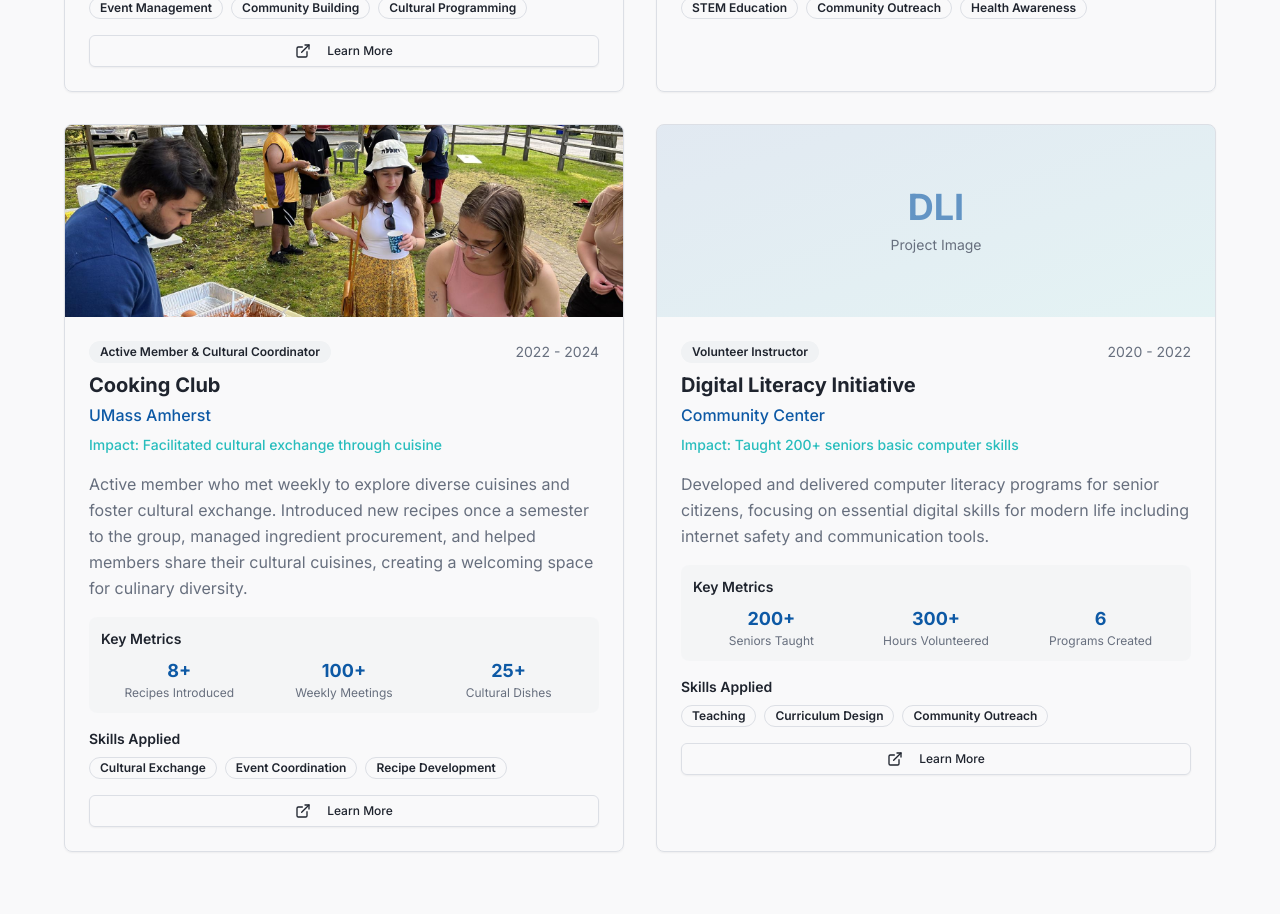
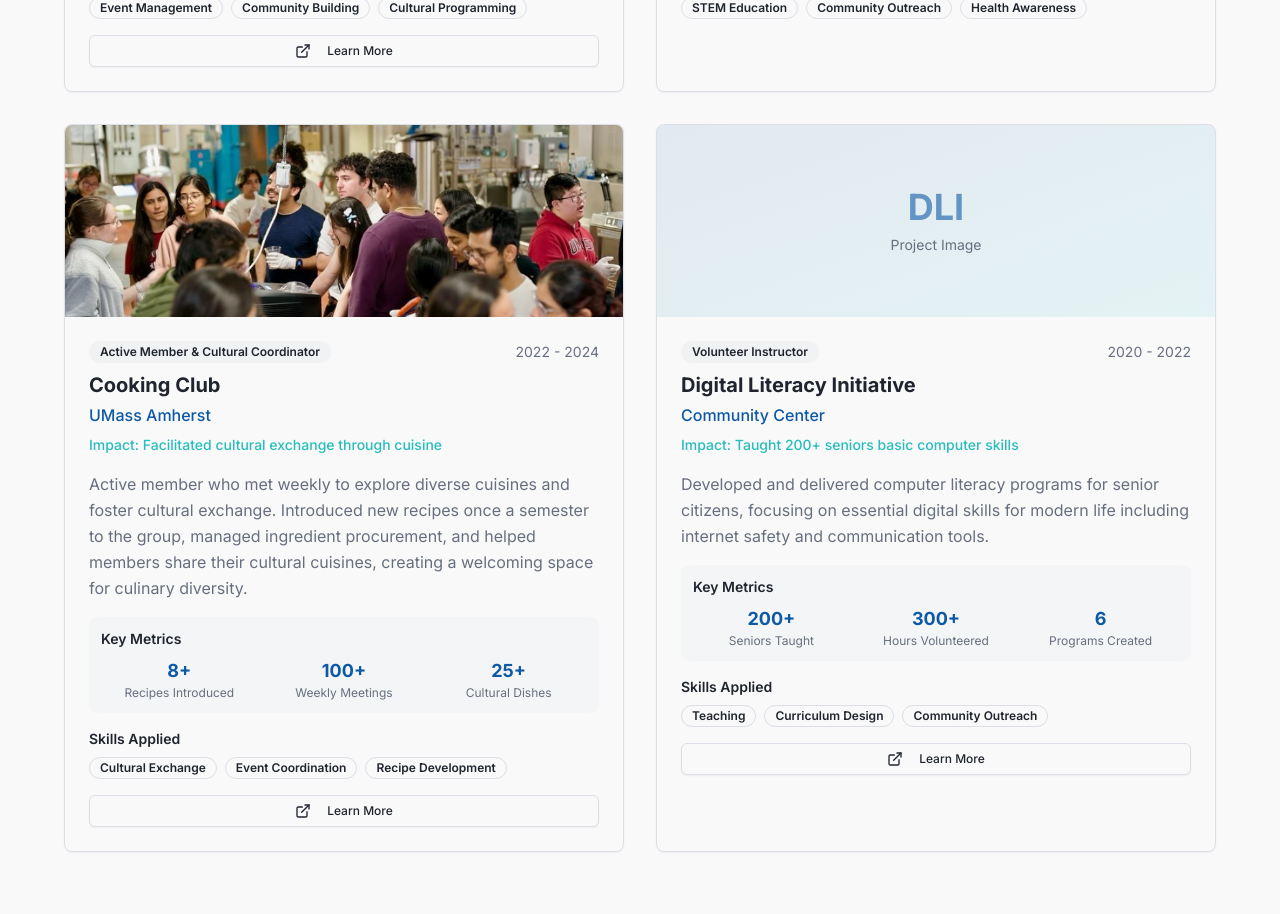
Before and after one commit to OTANK10/om-tank-nexus, a React (Vite) app: page /community in a window 1280 px wide. Shown: the part 900-1814 px from the top of the page. Built offline with nearby package versions, Linux system fonts and the light colour scheme.

Commit message:
Update Cooking Club image
Replaced the image for the Cooking Club entry with the provided one.

```diff
--- a/src/pages/Community.tsx
+++ b/src/pages/Community.tsx
@@ -49,7 +49,7 @@ const communityData = [
       weeklyMeetings: "100+",
       culturalDishes: "25+"
     },
-    image: "/lovable-uploads/669e8e0d-4fd4-433f-a529-1f5a549e69da.png",
+    image: "/lovable-uploads/e02fb684-5dce-4947-8969-0734f385bc19.png",
     skills: ["Cultural Exchange", "Event Coordination", "Recipe Development"]
   },
   {
```
Also changed, not shown: public/lovable-uploads/e02fb684-5dce-4947-8969-0734f385bc19.png (added).
